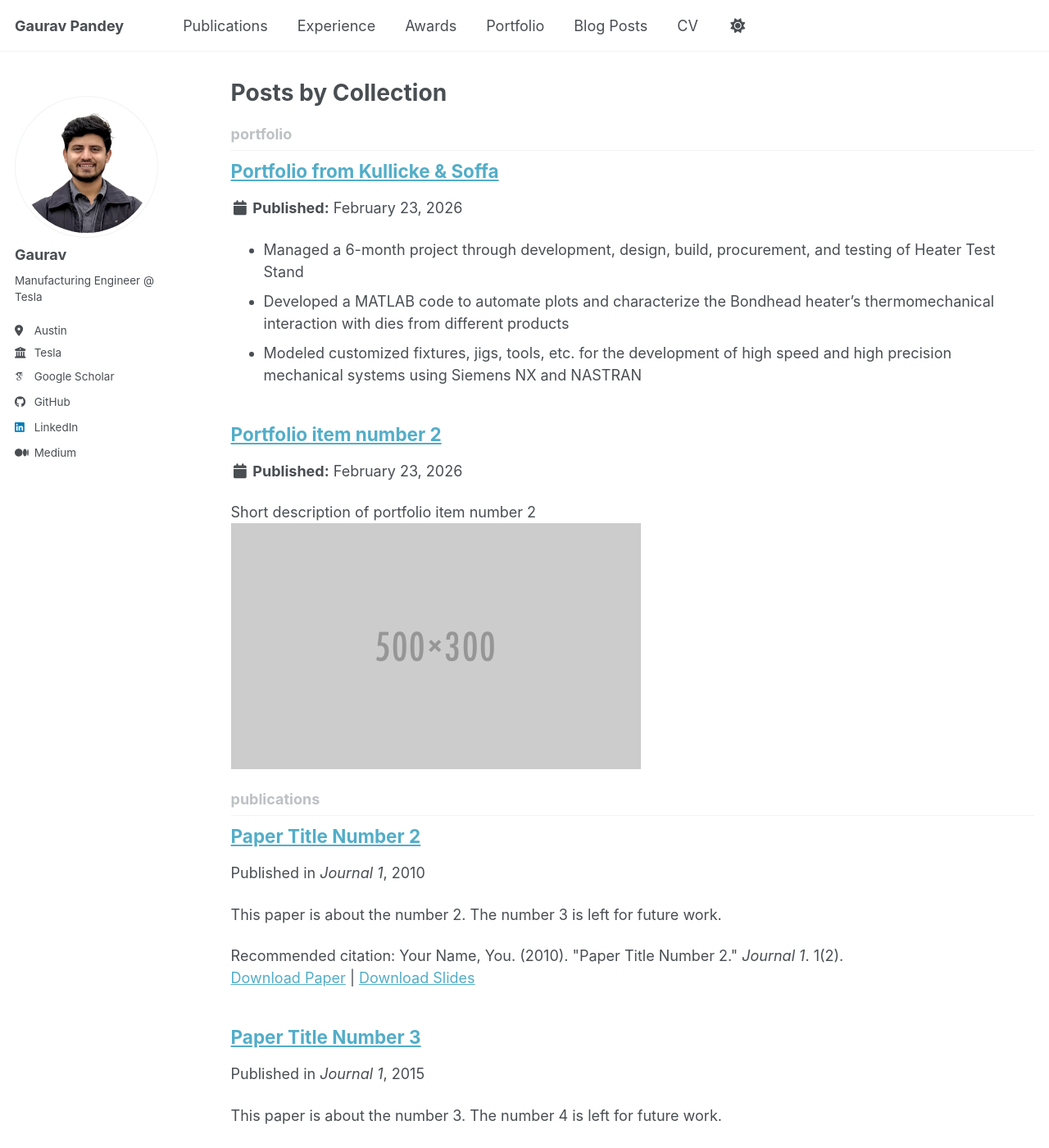
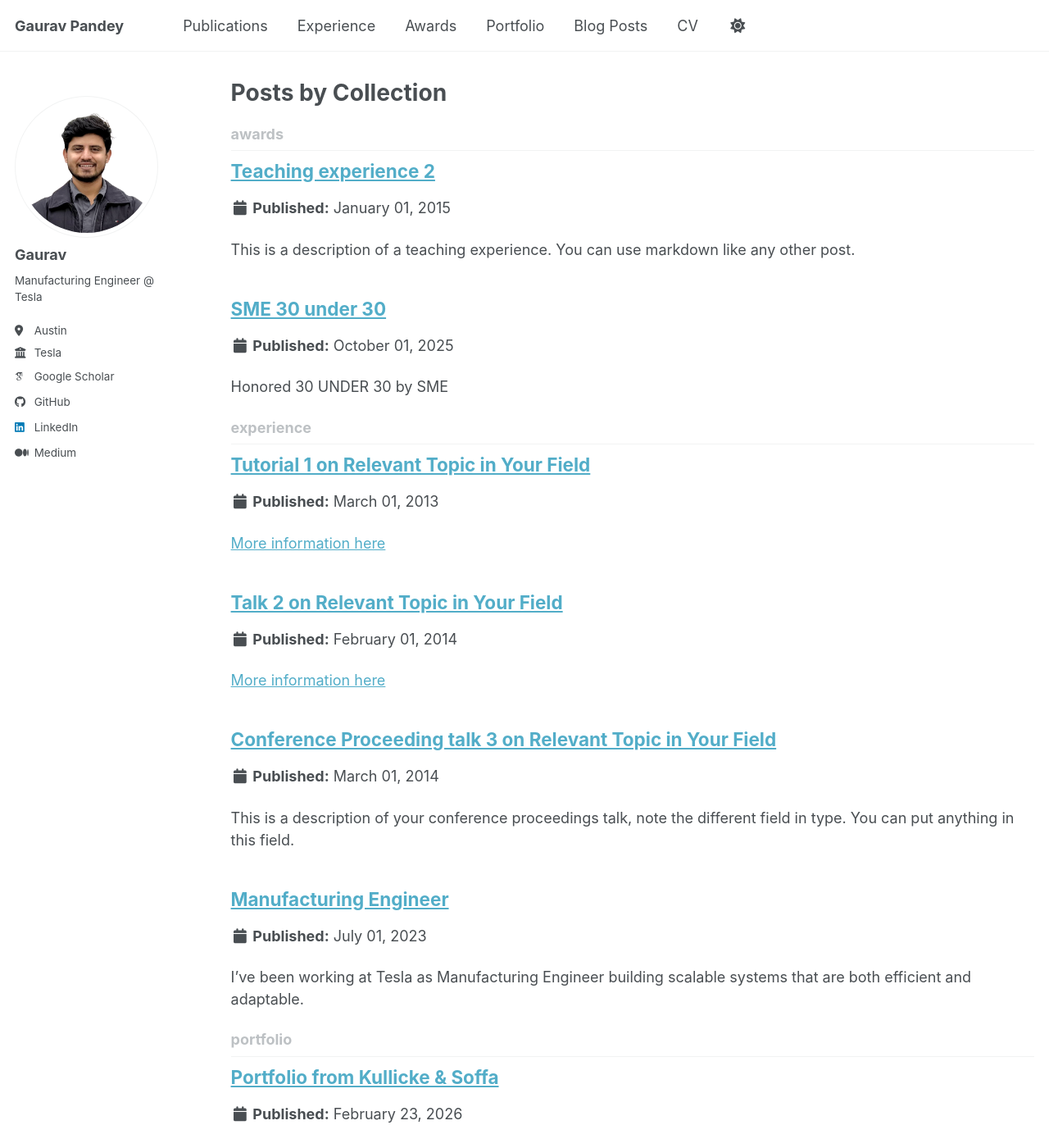
Before and after one commit to gp-gaurav/gp-gaurav.github.io, a Jekyll site: the page built from _pages/collection-archive.html, in a window 1280 px wide and 1400 px high. Shown: the whole window at 82% size. Built offline with Jekyll 4.4.1, drawn with Linux system fonts in a browser that asks for light colours; some web fonts are replaced; a script bundle is joined from its source files by our own code; library files that are not in the unit come from our copies; a file with an impossible date is left out; some of the changed lines change nothing that is shown.

Commit message:
Update config file

```diff
--- a/_config.yml
+++ b/_config.yml
@@ -221,7 +221,7 @@
 
 # These settings control the types of collections used by the template
 collections:
-  teaching:
+  experience:
     output: true
     permalink: /:collection/:path/
   publications:
@@ -230,7 +230,10 @@
   portfolio:
     output: true
     permalink: /:collection/:path/
-  talks:
+  posts:
+    output: true
+    permalink: /:collection/:path/
+  awards:
     output: true
     permalink: /:collection/:path/
 
@@ -255,10 +258,10 @@
     values:
       layout: single
       author_profile: true
-  # _teaching
+  # _experience
   - scope:
       path: ""
-      type: teaching
+      type: experience
     values:
       layout: single
       author_profile: true
@@ -282,12 +285,12 @@
       author_profile: true
       share: true
       comment: true
-  # _talks
+  # _awards
   - scope:
       path: ""
-      type: talks
+      type: awards
     values:
-      layout: talk
+      layout: awards
       author_profile: true
       share: true
 
```
